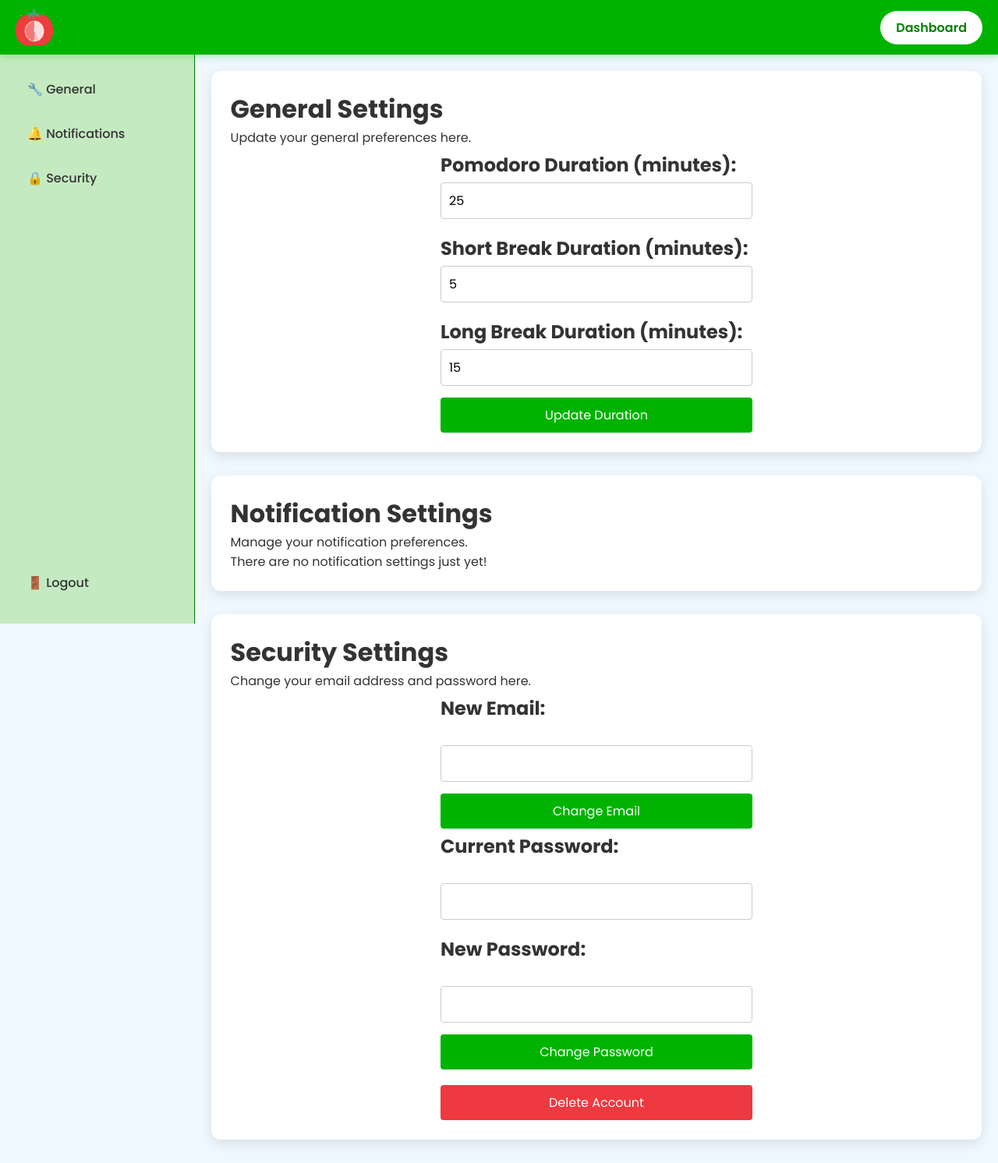
After one commit to chaulagainrupak/pomodoro-log, a Flask app: page /settings in a window 1280 px wide. The commit adds this page. Shown: the whole page at 78% size. Run offline with Flask 3, Linux system fonts and the light colour scheme; a user stored in the database is signed in.

Commit message:
Basically Complete

```diff
--- a/app.py
+++ b/app.py
@@ -125,6 +125,7 @@ def signup():
 @login_required
 def logout():
     logout_user()
+    return redirect('/')
 
 @app.route('/dashboard')
 @login_required
@@ -220,8 +221,14 @@ def update_session():
 
         phase = data['phase']
 
-        current_session = CurrentSession.query.filter_by(user_id=current_user.id).order_by(CurrentSession.start_time.desc()).first()
+        current_session = CurrentSession.query.filter_by(user_id=current_user.id, ended=False).order_by(CurrentSession.start_time.desc()).first()
         user_preference = UsersPreferences.query.filter_by(user_id=current_user.id).first()
+
+        if not current_session:
+            return jsonify({"error": "No active session found, This is nothing to worry about!"}), 201
+
+        if end_time < current_session.start_time:
+            return jsonify({"error": "End time cannot be earlier than start time"}), 400
 
         if phase == 'Pomodoro':
             allowed_time = user_preference.pomodoro_duration
@@ -230,22 +237,11 @@ def update_session():
         else:
             allowed_time = user_preference.long_break_duration
 
-        print(allowed_time)
-        print(current_session)
-        if not current_session or current_session.ended == '1':
-            return jsonify({"error": "No active session found, This is nothing to worry about!"}), 201
-        elif time.time() > end_time:
-            print('Old DB does\'nt need updating')
-
-        if end_time < int(current_session.start_time):
-            return jsonify({"error": "End time cannot be earlier than start time"}), 400
-
-        if (end_time - time.time()) > allowed_time * 60:
+        if end_time - current_session.start_time > allowed_time * 60:
             return jsonify({"error": "End time cannot be greater than what is defined"}), 400
 
-
+        current_session.ended = True
         current_session.end_time = end_time
-        current_session.ended = True
         db.session.commit()
 
         # Calculate the time difference for logging purposes
@@ -258,6 +254,7 @@ def update_session():
         return jsonify({"error": str(e)}), 400
 
 
+
 from datetime import date
 
 @app.route('/moveCompletedSessions', methods=['POST'])
@@ -265,8 +262,10 @@ def move_completed_sessions():
     try:
         # Fetch all ended sessions for the current user
         ended_sessions = CurrentSession.query.filter_by(ended=True).all()
-
+        non_ended_sessions = CurrentSession.query.filter_by(ended=False).all()
         moved_count = 0
+        deleted_count = 0
+        non_completed_count = 0
         for session in ended_sessions:
             # Create a new CompletedSession
             completed_session = CompletedSession(
@@ -279,18 +278,74 @@ def move_completed_sessions():
                 completed=True
             )
             db.session.add(completed_session)
-
             # Delete the session from CurrentSession
             db.session.delete(session)
 
             moved_count += 1
+            deleted_count += 1
+
+        for session in non_ended_sessions:
+            non_completed_count += 1
+            db.session.delete(session)
+            deleted_count += 1
 
         db.session.commit()
-        return jsonify({"message": f"Moved {moved_count} sessions to CompletedSession"}), 200
+        return jsonify({
+            "message": f"Moved {moved_count} completed sessions to CompletedSession and deleted {deleted_count} non-completed sessions",
+            "non_completed_count": non_completed_count
+        }), 200
 
     except Exception as e:
         db.session.rollback()
         return jsonify({"error": str(e)}), 400
+
+
+
+@app.route('/settings', methods=['GET', 'POST'])
+@login_required
+def settings():
+    preferences = UsersPreferences.query.filter_by(user_id=current_user.id).first()
+
+    if request.method == 'POST':
+        if 'update_duration' in request.form:
+            # Update duration settings
+            preferences.pomodoro_duration = int(request.form['pomodoro_duration'])
+            preferences.short_break_duration = int(request.form['short_break_duration'])
+            preferences.long_break_duration = int(request.form['long_break_duration'])
+            db.session.commit()
+            flash('Duration settings updated successfully', 'success')
+
+        elif 'change_email' in request.form:
+            # Change email
+            new_email = request.form['new_email']
+            if User.query.filter_by(email=new_email).first():
+                flash('Email already in use', 'error')
+            else:
+                current_user.email = new_email
+                db.session.commit()
+                flash('Email updated successfully', 'success')
+
+        elif 'change_password' in request.form:
+            # Change password
+            current_password = request.form['current_password']
+            new_password = request.form['new_password']
+            if check_password_hash(current_user.password, current_password):
+                current_user.password = generate_password_hash(new_password, method='pbkdf2:sha256')
+                db.session.commit()
+                flash('Password changed successfully', 'success')
+            else:
+                flash('Current password is incorrect', 'error')
+
+        elif 'delete_account' in request.form:
+            # Delete account
+            db.session.delete(current_user)
+            db.session.commit()
+            flash('Your account has been deleted', 'success')
+            return redirect(url_for('logout'))
+
+        return redirect(url_for('settings'))
+
+    return render_template('settings.html', user=current_user, preferences=preferences)
 
 
 @app.route('/user_statistics')
@@ -351,12 +406,18 @@ def user_statistics():
 
     # Calculate the fun stats
 
+    # Calculate the fun stats
     total_hours = total_duration / 3600
     total_minutes = total_duration / 60
     total_seconds = total_duration
     books_read = total_hours / 5  # Assuming 5 hours to read a book
     movies_watched = total_hours / 2  # Assuming 2 hours to watch a movie
     marathons_run = total_hours / 4  # Assuming 4 hours to run a marathon
+    articles_read = total_hours / 1  # Assuming 1 hour to read an article
+    blog_posts_written = total_hours / 2  # Assuming 2 hours to write a blog post
+    songs_listened = total_hours * 20  # Assuming 20 minutes to listen to a song
+    podcasts_listened = total_hours / 1.5  # Assuming 1.5 hours to listen to a podcast
+    naps_taken = total_hours / 0.5  # Assuming 0.5 hours to take a nap
 
     chart_data = {
         'labels': ['Work', 'Short Break', 'Long Break'],
@@ -386,8 +447,13 @@ def user_statistics():
         'long_breaks': long_breaks,
         'books_read': round(books_read, 2),
         'movies_watched': round(movies_watched, 2),
-        'marathons_run': round(marathons_run, 2)
-    }
+        'marathons_run': round(marathons_run, 2),
+        'articles_read': round(articles_read, 2),
+        'blog_posts_written': round(blog_posts_written, 2),
+        'songs_listened': round(songs_listened, 0),
+        'podcasts_listened': round(podcasts_listened, 2),
+        'naps_taken': round(naps_taken, 2)
+        }
 
     return jsonify({'chart_data': chart_data, 'fun_stats': fun_stats, 'time_range': time_range})
 
--- /dev/null
+++ b/static/settings.css
@@ -0,0 +1,126 @@
+:root {
+    --primary-green: #00b300;
+    --secondary-green: #008000;
+    --accent-blue: #1e90ff;
+    --background-white: #f0f8ff;
+    --text-dark: #333333;
+    --text-light: #ffffff;
+    --reset-button: #EE3940;
+}
+
+button {
+    background-color: var(--primary-green);
+    color: var(--text-light);
+    border: none;
+    padding: 10px 20px;
+    border-radius: 5px;
+    cursor: pointer;
+    transition: background-color 0.3s ease;
+    font-size: 16px;
+    width: 100%;
+}
+
+button:hover {
+    background-color: var(--secondary-green);
+}
+
+label {
+    font-size: 1.5rem;
+    margin-bottom: 5px !important;
+    margin-top: 5px !important;
+    color: var(--text-dark);
+}
+
+input {
+    width: calc(100% - 32px); /* Adjusted width to accommodate the eye icon */
+    padding: 10px;
+    border: 1px solid var(--primary-green);
+    border-radius: 5px;
+    font-size: 16px;
+}
+
+.deleteButton {
+    background-color: var(--reset-button) !important;
+}
+
+/* Flash messages */
+#flash-container {
+    position: fixed;
+    top: 20px;
+    right: 20px;
+    z-index: 1000;
+}
+
+.flash-message {
+    padding: 10px 20px;
+    margin-bottom: 10px;
+    border-radius: 5px;
+    color: white;
+    opacity: 0.9;
+    box-shadow: 0 2px 5px rgba(0,0,0,0.2);
+}
+
+.flash-message.success {
+    background-color: var(--accent-blue);
+}
+
+.flash-message.error {
+    background-color: var(--reset-button);
+}
+
+/* Form styling */
+.section form {
+    max-width: 400px;
+    margin: 0 auto;
+}
+
+.section label {
+    display: block;
+    margin-top: 15px;
+    margin-bottom: 5px;
+    font-weight: bold;
+}
+
+.section input[type="number"],
+.section input[type="email"],
+.section input[type="password"] {
+    width: 100%;
+    padding: 10px;
+    margin-bottom: 15px;
+    border: 1px solid #ccc;
+    border-radius: 4px;
+    font-size: 16px;
+}
+
+.section button {
+    display: block;
+    width: 100%;
+    padding: 10px;
+    background-color: var(--primary-green);
+    color: white;
+    border: none;
+    border-radius: 4px;
+    font-size: 16px;
+    cursor: pointer;
+    transition: background-color 0.3s ease;
+}
+
+.section button:hover {
+    background-color: var(--secondary-green);
+}
+
+.section .deleteButton {
+    background-color: var(--reset-button);
+    margin-top: 20px;
+}
+
+.section .deleteButton:hover {
+    background-color: #d32f2f;
+}
+
+/* Responsive design */
+@media (max-width: 768px) {
+    .section form {
+        max-width: 100%;
+    }
+}
--- a/static/stats.js
+++ b/static/stats.js
@@ -57,9 +57,15 @@ function displayFunStats(funStats, timeRange) {
             <li>- Could have read ${funStats.books_read} books</li>
             <li>- Could have watched ${funStats.movies_watched} movies</li>
             <li>- Could have run ${funStats.marathons_run} marathons</li>
+            <li>- Could have read ${funStats.articles_read} articles</li>
+            <li>- Could have written ${funStats.blog_posts_written} blog posts</li>
+            <li>- Could have listened to ${funStats.songs_listened} songs</li>
+            <li>- Could have listened to ${funStats.podcasts_listened} podcasts</li>
+            <li>- Could have taken ${funStats.naps_taken} naps</li>
         </ul>
     `;
 }
+
 
 function formatDuration(value, unit) {
     if (value < 1000) {
--- /dev/null
+++ b/templates/settings.html
@@ -0,0 +1,101 @@
+<!DOCTYPE html>
+<html lang="en">
+<head>
+    <meta charset="UTF-8">
+    <meta name="viewport" content="width=device-width, initial-scale=1.0">
+    <link rel="icon" href="../static/favicon.ico" type="image/x-icon">
+    <title>Pomodoro-Log Settings</title>
+    <link rel="stylesheet" href="{{ url_for('static', filename='styles.css') }}">
+    <link rel="stylesheet" href="{{ url_for('static', filename='settings.css') }}">
+
+</head>
+<body>
+    <div class="nav">
+        <div class="navLeft">
+            <img src="../static/favicon.ico" alt="logo">
+        </div>
+        <div class="navRight">
+            <a href="/dashboard">Dashboard</a>
+        </div>
+    </div>
+
+    <div class="content">
+        <div class="sidebar">
+            <div class="sidebarTop">
+                <a href="#general" class="section-link">🔧 General</a>
+                <a href="#notifications" class="section-link">🔔 Notifications</a>
+                <a href="#security" class="section-link">🔒 Security</a>
+            </div>
+            <div class="sidebarBottom">
+                <a href="/logout" class="section-link">🚪 Logout</a>
+            </div>
+        </div>
+
+        <div class="sections">
+            <div id="general" class="section">
+                <h2>General Settings</h2>
+                <p>Update your general preferences here.</p>
+                <form method="POST">
+                    <label for="pomodoro_duration">Pomodoro Duration (minutes):</label>
+                    <input type="number" id="pomodoro_duration" name="pomodoro_duration" value="{{ preferences.pomodoro_duration }}">
+                    <label for="short_break_duration">Short Break Duration (minutes):</label>
+                    <input type="number" id="short_break_duration" name="short_break_duration" value="{{ preferences.short_break_duration }}">
+                    <label for="long_break_duration">Long Break Duration (minutes):</label>
+                    <input type="number" id="long_break_duration" name="long_break_duration" value="{{ preferences.long_break_duration }}">
+                    <button type="submit" name="update_duration">Update Duration</button>
+                </form>
+            </div>
+            <div id="notifications" class="section">
+                <h2>Notification Settings</h2>
+                <p>Manage your notification preferences.<br>
+                There are no notification settings just yet!
+                </p>
+            </div>
+            <div id="security" class="section">
+                <h2>Security Settings</h2>
+                <p>Change your email address and password here.</p>
+                <form method="POST">
+                    <label for="new-email">New Email:</label><br>
+                    <input type="email" id="new-email" name="new_email"><br>
+                    <button type="submit" name="change_email">Change Email</button>
+                </form>
+                <form method="POST">
+                    <label for="current-password">Current Password:</label><br>
+                    <input type="password" id="current-password" name="current_password"><br>
+                    <label for="new-password">New Password:</label><br>
+                    <input type="password" id="new-password" name="new_password"><br>
+                    <button type="submit" name="change_password">Change Password</button>
+                </form>
+                <form method="POST" onsubmit="return confirm('Are you sure you want to delete your account? This action cannot be undone.');">
+                    <button type="submit" name="delete_account" class="deleteButton">Delete Account</button>
+                </form>
+            </div>
+        </div>
+    </div>
+
+
+    <div id="flash-container">
+        {% with messages = get_flashed_messages(with_categories=true) %}
+        {% if messages %}
+            <div class="flash-messages">
+                {% for category, message in messages %}
+                    <div class="flash-message {{ category }}">{{ message }}</div>
+                {% endfor %}
+            </div>
+        {% endif %}
+    {% endwith %}
+    </div>
+
+
+    </div>
+
+    <script>
+            setTimeout(() => {
+            const flashMessages = document.querySelectorAll('.flash-messages');
+            flashMessages.forEach(message => {
+                message.style.display = 'none';
+            });
+        }, 3000);
+    </script>
+</body>
+</html>
```
Also changed, not shown: static/scripts.js (+13 -0 lines), templates/dashboard.html (+7 -3 lines).
